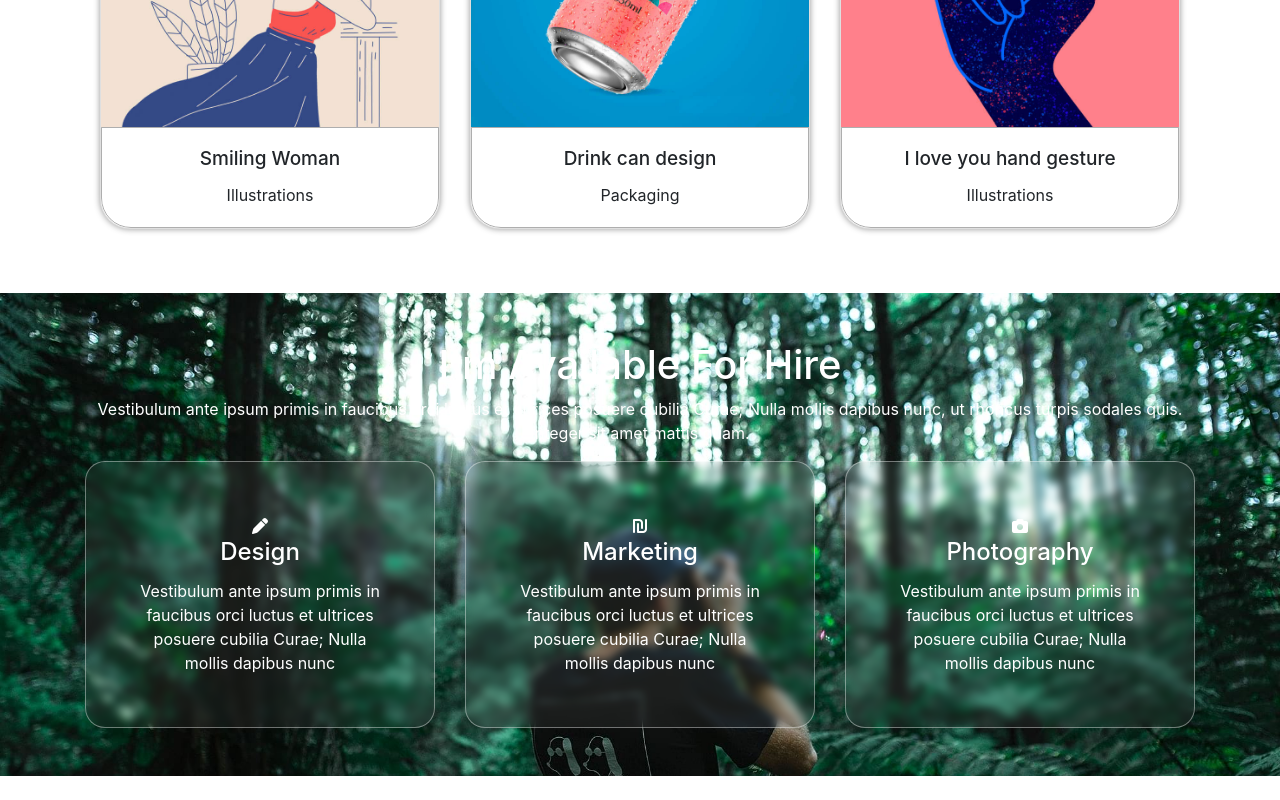
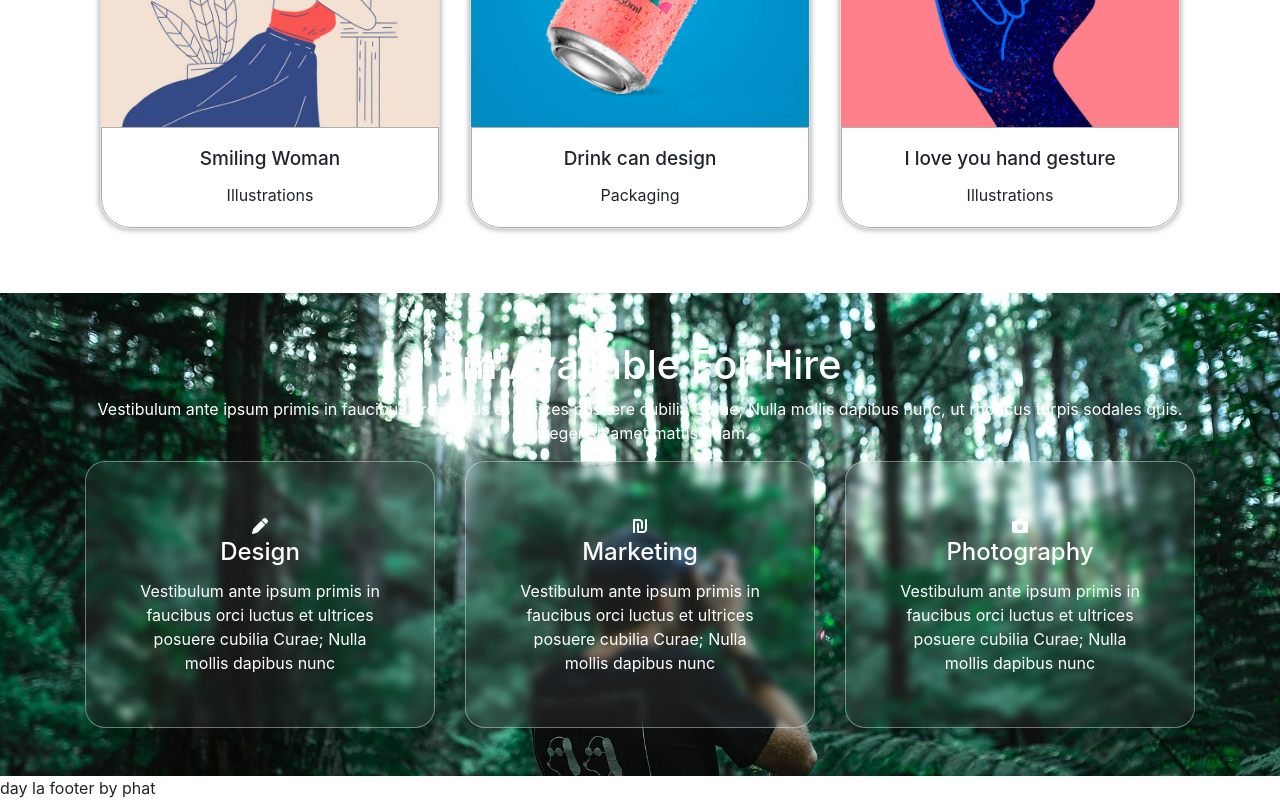
Before and after one commit to ducphuongvn/bc39_portfolio-test, a plain HTML site: page index.html in a window 1280 px wide. Shown: the part 1645-2445 px from the top of the page. Before the commit the page ends 2421 px from the top, so only its background shows below. Drawn offline with nearby package versions, Linux system fonts and the light colour scheme.

Commit message:
footer by phat

```diff
--- a/index.html
+++ b/index.html
@@ -300,7 +300,7 @@
                 </div>
     </section>
 
-
+<footer>day la footer by phat</footer>
 
     <!-- Optional JavaScript -->
     <!-- jQuery first, then Popper.js, then Bootstrap JS -->
```
